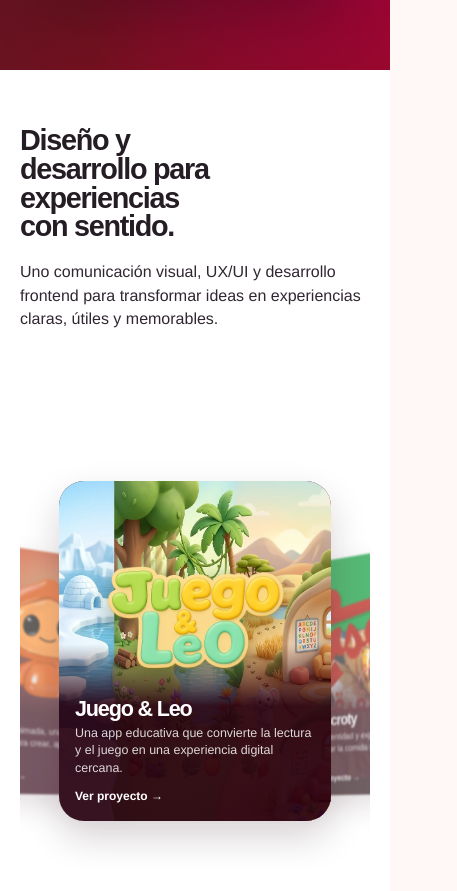
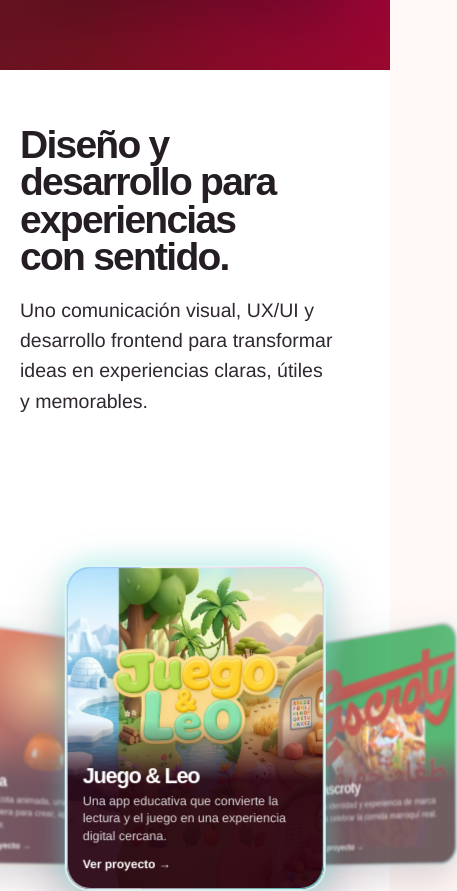
Before and after one commit to VtinaDev/Portfolio-Vtina, a Vue app: page / in a window 390 px wide. Shown: the part 762-1653 px from the top of the page, 457 px wide, since content can reach past the window. Built offline with nearby package versions, Linux system fonts and the light colour scheme; the HTML template or start-up script is replaced by a standard one.

Commit message:
feat: refine home carousel and VTina case study

```diff
--- a/src/pages/Home.vue
+++ b/src/pages/Home.vue
@@ -3,7 +3,7 @@
     <section ref="homeHero" class="home-hero home-hero--immersive" aria-labelledby="home-title">
       <div class="hero-stage">
         <section class="hero-intro-card">
-          <div class="home-hero__portrait-stage" aria-label="Retrato de Valentina Angulo">
+          <div class="home-hero__portrait-stage">
             <div ref="heroCard" class="hero-home-copy" @pointermove="tiltHeroCard" @pointerleave="resetHeroCard">
               <p class="hero-home__eyebrow">Creative Frontend Developer</p>
               <h1 id="home-title" class="hero-home-intro"><span class="hero-home-greeting">Hola, soy</span><strong>Vtina Dev</strong></h1>
@@ -25,7 +25,7 @@
           <p class="home-about__lead">Uno comunicación visual, UX/UI y desarrollo frontend para transformar ideas en experiencias claras, útiles y memorables.</p>
         </div>
       </div>
-      <div ref="coverflow" class="project-coverflow" role="region" aria-roledescription="carrusel" aria-label="Proyectos seleccionados" tabindex="0" @keydown="handleCoverflowKeydown">
+      <div ref="coverflow" class="project-coverflow" role="region" aria-roledescription="carrusel" aria-label="Proyectos seleccionados" tabindex="0" @keydown="handleCoverflowKeydown" @mouseenter="pauseCoverflowAutoplay" @mouseleave="resumeCoverflowAutoplay" @focusin="pauseCoverflowAutoplay" @focusout="resumeCoverflowAutoplay" @pointerdown="pauseCoverflowAutoplay" @pointerup="resumeCoverflowAutoplay" @pointercancel="resumeCoverflowAutoplay">
         <div ref="projectsTrack" class="project-coverflow__stage">
           <div class="project-slider">
             <a
@@ -128,6 +128,7 @@ export default {
       coverflowDrag: null,
       coverflowDidDrag: false,
       coverflowReduced: false,
+      coverflowAutoTimer: null,
       behanceCascroty,
       projectSlides: [
         { title: 'Juego & Leo', description: 'Una app educativa que convierte la lectura y el juego en una experiencia digital cercana.', image: juegoLeoCover, logo: juegoLeoLogo, alt: 'Portada del proyecto Juego y Leo', href: '/portfolio#project-details', external: false },
@@ -149,6 +150,7 @@ export default {
     })
     this.setupCoverflow()
     window.addEventListener('resize', this.handleCoverflowResize, { passive: true })
+    document.addEventListener('visibilitychange', this.handleCoverflowVisibility)
     if (window.matchMedia('(prefers-reduced-motion: reduce)').matches) return
     this.heroAnimation = gsap.context(() => {
       const heroItems = [
@@ -178,7 +180,9 @@ export default {
     this.heroAnimation?.revert()
     this.coverflowDraggable?.kill()
     this.coverflowProxy?.remove()
+    this.pauseCoverflowAutoplay()
     window.removeEventListener('resize', this.handleCoverflowResize)
+    document.removeEventListener('visibilitychange', this.handleCoverflowVisibility)
   },
   methods: {
     scrollTools(direction) {
@@ -259,6 +263,7 @@ export default {
         }
       })
       this.coverflowDraggable = draggable
+      this.resumeCoverflowAutoplay()
     },
     coverflowStep() {
       return Math.max(190, Math.min(this.$refs.projectsTrack?.clientWidth * .42 || 300, 360))
@@ -327,6 +332,23 @@ export default {
     },
     nextProject() { this.goToProject(this.activeProject + 1) },
     previousProject() { this.goToProject(this.activeProject - 1) },
+    pauseCoverflowAutoplay() {
+      if (this.coverflowAutoTimer) window.clearTimeout(this.coverflowAutoTimer)
+      this.coverflowAutoTimer = null
+    },
+    resumeCoverflowAutoplay(event) {
+      if (event?.relatedTarget && event.currentTarget?.contains(event.relatedTarget)) return
+      this.pauseCoverflowAutoplay()
+      if (this.coverflowReduced || document.hidden || !this.$refs.projectsTrack) return
+      this.coverflowAutoTimer = window.setTimeout(() => {
+        this.nextProject()
+        this.resumeCoverflowAutoplay()
+      }, 4600)
+    },
+    handleCoverflowVisibility() {
+      if (document.hidden) this.pauseCoverflowAutoplay()
+      else this.resumeCoverflowAutoplay()
+    },
     activateProject(event, index) {
       if (this.coverflowDidDrag) {
         event.preventDefault()
@@ -929,15 +951,19 @@ export default {
 @keyframes ui-window-float { to { transform: translateY(-52%) perspective(1000px) rotateY(-5deg) rotateX(-2deg); } } @keyframes ui-card-float { to { transform: translateY(-1rem) rotate(3deg); } } @keyframes ui-bars { to { transform: scaleY(.54); transform-origin: bottom; } } @keyframes ui-orbit { to { transform: rotate(360deg) translateX(1rem) rotate(-360deg); } }
 .hero-home-copy { position: relative; z-index: 1; border: 1px solid rgba(245,247,255,.34); border-radius: 2rem; padding: clamp(1.5rem, 3vw, 2.5rem); background: linear-gradient(145deg, rgba(245,247,255,.18), rgba(245,247,255,.05)); box-shadow: inset 0 1px 0 rgba(245,247,255,.48), inset 0 -1px 0 rgba(245,247,255,.08), 0 1.4rem 3.6rem rgba(6,7,10,.22); backdrop-filter: blur(18px) saturate(115%); -webkit-backdrop-filter: blur(18px) saturate(115%); }
 @media (max-width: 800px) { .hero-ui-motion { opacity: .6; }.hero-ui-motion__window { top: auto; right: -6rem; bottom: -2rem; width: 28rem; transform: perspective(1000px) rotateY(-9deg) rotateX(3deg); }.hero-ui-motion__card--code { right: .5rem; width: 11rem; }.hero-ui-motion__card--metric { right: 12rem; bottom: 11%; } }
-@media (max-width: 560px) { .hero-home-copy { border-radius: 1.45rem; padding: 1.35rem; } .hero-ui-motion { opacity: .38; }.hero-ui-motion__window { right: -11rem; bottom: -4rem; }.hero-ui-motion__card--code, .hero-ui-motion__card--metric { display: none; } }
+@media (max-width: 560px) { .hero-home-copy { border-radius: 1.45rem; padding: 1.25rem 1.35rem .82rem; } .hero-ui-motion { opacity: .38; }.hero-ui-motion__window { right: -11rem; bottom: -4rem; }.hero-ui-motion__card--code, .hero-ui-motion__card--metric { display: none; } }
 @media (prefers-reduced-motion: reduce) { .hero-ui-motion *, .hero-ui-motion { animation: none !important; } }
 
 /* Hero minimal: una única tarjeta de presentación. */
 .home-hero__portrait-stage { justify-content: center; }
 .hero-home-copy { width: min(calc(100% - 2rem), 38rem); flex: 0 1 38rem; isolation: isolate; transform-style: preserve-3d; will-change: transform, opacity; transition: box-shadow .35s ease, border-color .35s ease; }
 .hero-home-copy::after { position: absolute; z-index: 0; inset: 0; border-radius: inherit; background: radial-gradient(circle at var(--glass-x, 50%) var(--glass-y, 40%), rgba(245,247,255,.45), transparent 29%); content: ''; opacity: .7; pointer-events: none; transition: opacity .3s ease; }
+.hero-home-copy::before { position: absolute; z-index: 2; inset: -2px; border-radius: inherit; padding: 2px; background: linear-gradient(105deg, rgba(255,255,255,.18), #ff9acd 24%, #ff8d52 46%, #7cfff0 67%, #8cb8ff 82%, rgba(255,255,255,.22)); background-size: 260% 100%; content: ''; opacity: 0; pointer-events: none; transition: opacity .25s ease; -webkit-mask: linear-gradient(#000 0 0) content-box, linear-gradient(#000 0 0); -webkit-mask-composite: xor; mask-composite: exclude; }
 .hero-home-copy > * { position: relative; z-index: 1; }
-@media (hover: hover) and (pointer: fine) { .hero-home-copy:hover { border-color: rgba(245,247,255,.74); box-shadow: inset 0 1px 0 rgba(245,247,255,.7), inset 0 -1px 0 rgba(245,247,255,.14), 0 2rem 4.5rem rgba(6,7,10,.34), 0 0 2rem rgba(255,47,163,.24); }.hero-home-copy:hover::after { opacity: 1; } }
+@keyframes hero-card-border-shimmer { to { background-position: 260% 0; } }
+@media (hover: hover) and (pointer: fine) { .hero-home-copy:hover { border-color: rgba(245,247,255,.74); box-shadow: inset 0 1px 0 rgba(245,247,255,.7), inset 0 -1px 0 rgba(245,247,255,.14), 0 2rem 4.5rem rgba(6,7,10,.34), 0 0 2rem rgba(255,47,163,.24), 0 0 2.8rem rgba(73,255,231,.18); }.hero-home-copy:hover::after { opacity: 1; }.hero-home-copy:hover::before { opacity: 1; animation: hero-card-border-shimmer 2.1s linear infinite; } }
+.hero-home-copy:focus-within::before, .hero-home-copy:active::before { opacity: 1; animation: hero-card-border-shimmer 2.1s linear infinite; }
+.hero-home-copy:active { border-color: rgba(190,255,247,.92); box-shadow: inset 0 1px 0 rgba(245,247,255,.74), inset 0 -1px 0 rgba(245,247,255,.16), 0 1rem 2.6rem rgba(6,7,10,.32), 0 0 2rem rgba(73,255,231,.3); }
 @media (max-width: 560px) { .hero-home-copy { width: calc(100% - 1.5rem); } }
 
 /* Carrusel de proyectos: tarjetas uniformes, arrastre y desplazamiento táctil. */
@@ -961,7 +987,36 @@ export default {
 .project-coverflow .project-slider__slide:hover { box-shadow: 0 1.5rem 3.2rem rgba(90,21,33,.34); transform: none; }
 .project-coverflow .project-slider__slide:hover img { transform: scale(1.04); }
 .project-coverflow .project-slider__overlay { min-height: 52%; }
+
+/* Marco glass liquid: borde iridiscente y reflejo de cristal sobre las portadas. */
+.project-coverflow .project-slider__slide { isolation: isolate; border: 2px solid rgba(222,255,252,.62); box-shadow: inset 0 0 0 1px rgba(255,168,220,.4), inset 0 1px 0 rgba(255,255,255,.78), inset 0 -1px 0 rgba(104,255,239,.36), 0 0 1.2rem rgba(111,255,239,.18), 0 1.25rem 3.2rem rgba(67,18,43,.26); }
+.project-coverflow .project-slider__slide::before { position: absolute; z-index: 5; inset: -1px; border-radius: inherit; padding: 2px; background: linear-gradient(125deg, rgba(255,255,255,.9), rgba(255,174,221,.92) 20%, rgba(120,255,241,.85) 48%, rgba(151,183,255,.9) 70%, rgba(255,255,255,.8)); background-size: 220% 100%; content: ''; opacity: .78; pointer-events: none; -webkit-mask: linear-gradient(#000 0 0) content-box, linear-gradient(#000 0 0); -webkit-mask-composite: xor; mask-composite: exclude; transition: opacity .35s ease, background-position 1.4s ease; }
+.project-coverflow .project-slider__slide::after { position: absolute; z-index: 2; top: 1px; right: 1px; left: 1px; height: 43%; border-radius: calc(var(--liquid-card-radius) - 2px) calc(var(--liquid-card-radius) - 2px) 48% 48%; background: linear-gradient(115deg, rgba(255,255,255,.36), transparent 26% 66%, rgba(167,255,247,.18)); content: ''; mix-blend-mode: screen; opacity: .72; pointer-events: none; }
+.project-coverflow .project-slider__overlay { z-index: 3; }
+.project-coverflow .project-slider__slide:hover::before { background-position: 100% 0; opacity: 1; }
+.project-coverflow .project-slider__slide--active { border-color: rgba(225,255,253,.96); box-shadow: inset 0 0 0 2px rgba(130,255,242,.72), inset 0 1px 0 rgba(255,255,255,.92), inset 0 -1px 0 rgba(255,148,211,.58), 0 0 1.7rem rgba(104,255,239,.48), 0 1.5rem 3.6rem rgba(67,18,43,.32); }
+.project-coverflow .project-slider__slide--active::before { opacity: 1; animation: liquid-card-border 3.6s linear infinite; }
+@keyframes liquid-card-border { to { background-position: 220% 0; } }
+@media (prefers-reduced-motion: reduce) { .project-coverflow .project-slider__slide--active::before { animation: none; } }
+
 @media (max-width: 720px) { .project-coverflow__stage { height: min(132vw, 34rem); }.project-coverflow .project-slider__slide { width: min(78vw, 25rem); max-width: 86%; } }
+
+/* Sección de proyectos: lectura amplia arriba y carrusel centrado debajo. */
+.home-about-story { display: block; }
+.home-about-story__intro { width: min(100%, 47rem); margin: 0 auto clamp(2rem, 4vw, 3.6rem) 0; }
+.home-about-story__intro > div { max-width: none; }
+.home-about-story__intro h2 { max-width: 16ch; font-size: clamp(2.45rem, 4.6vw, 4.65rem); line-height: .96; }
+.home-about-story__intro .home-about__lead { max-width: 44rem; font-size: clamp(1.22rem, 1.75vw, 1.52rem); line-height: 1.55; }
+.project-coverflow { width: min(100%, 78rem); padding: 1rem clamp(1.25rem, 3vw, 2.75rem) 1.85rem; box-sizing: border-box; }
+.project-coverflow__stage { height: clamp(33rem, 50vw, 43rem); overflow: visible; }
+
+@media (max-width: 720px) {
+  .home-about-story__intro { width: 100%; margin-bottom: 1.75rem; }
+  .home-about-story__intro h2 { max-width: 14ch; font-size: clamp(2.2rem, 10vw, 3.15rem); }
+  .project-coverflow { padding: .7rem .5rem 1.35rem; }
+  .project-coverflow__stage { height: min(140vw, 36rem); }
+}
+
 @media (prefers-reduced-motion: reduce) {
   .project-coverflow { perspective: none; }
   .project-coverflow__stage { height: auto; overflow-x: auto; overscroll-behavior-inline: contain; scroll-snap-type: inline mandatory; scrollbar-width: none; cursor: auto; }
```
Also changed, not shown: src/pages/VTina.vue (+33 -2 lines).
